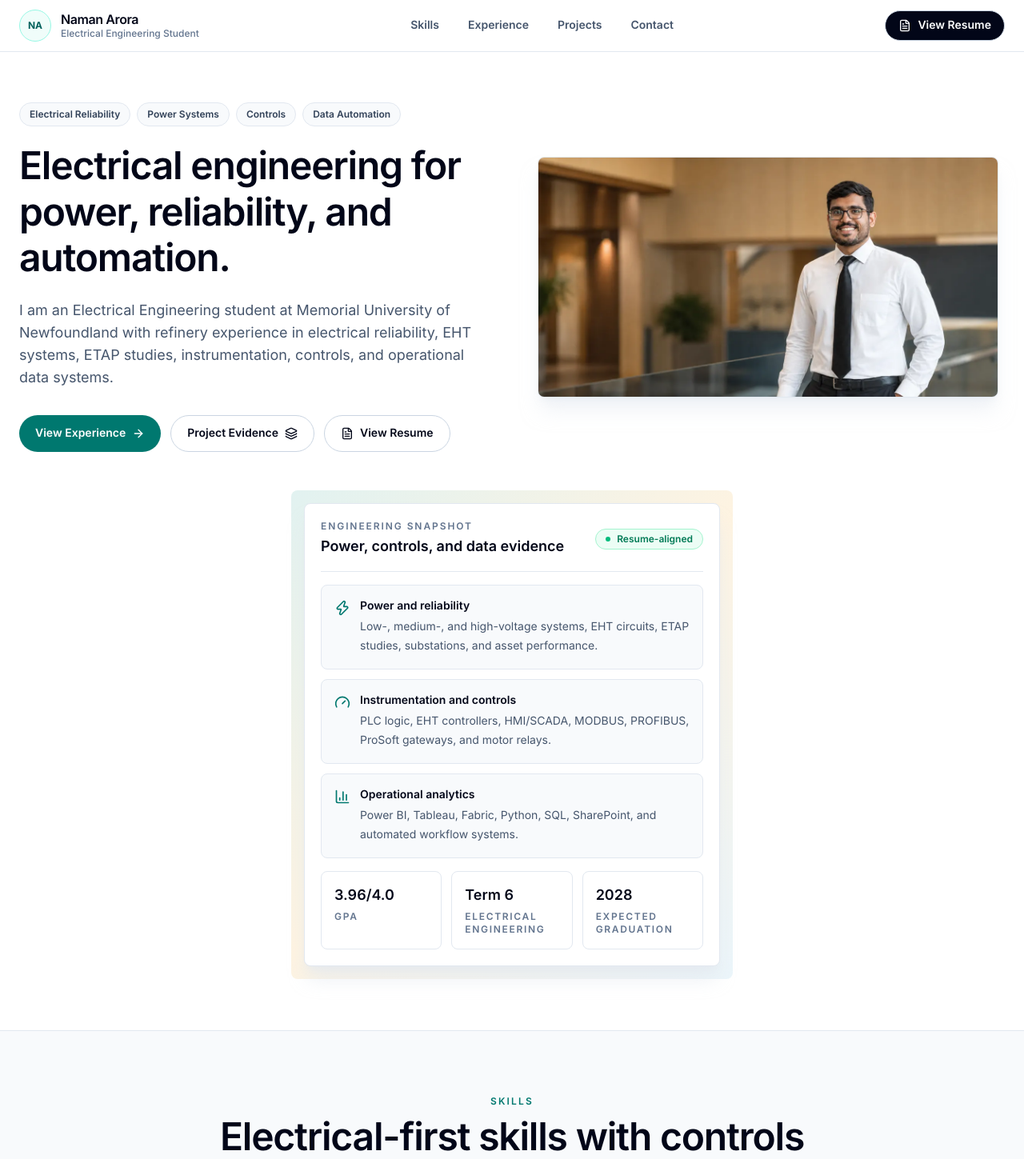
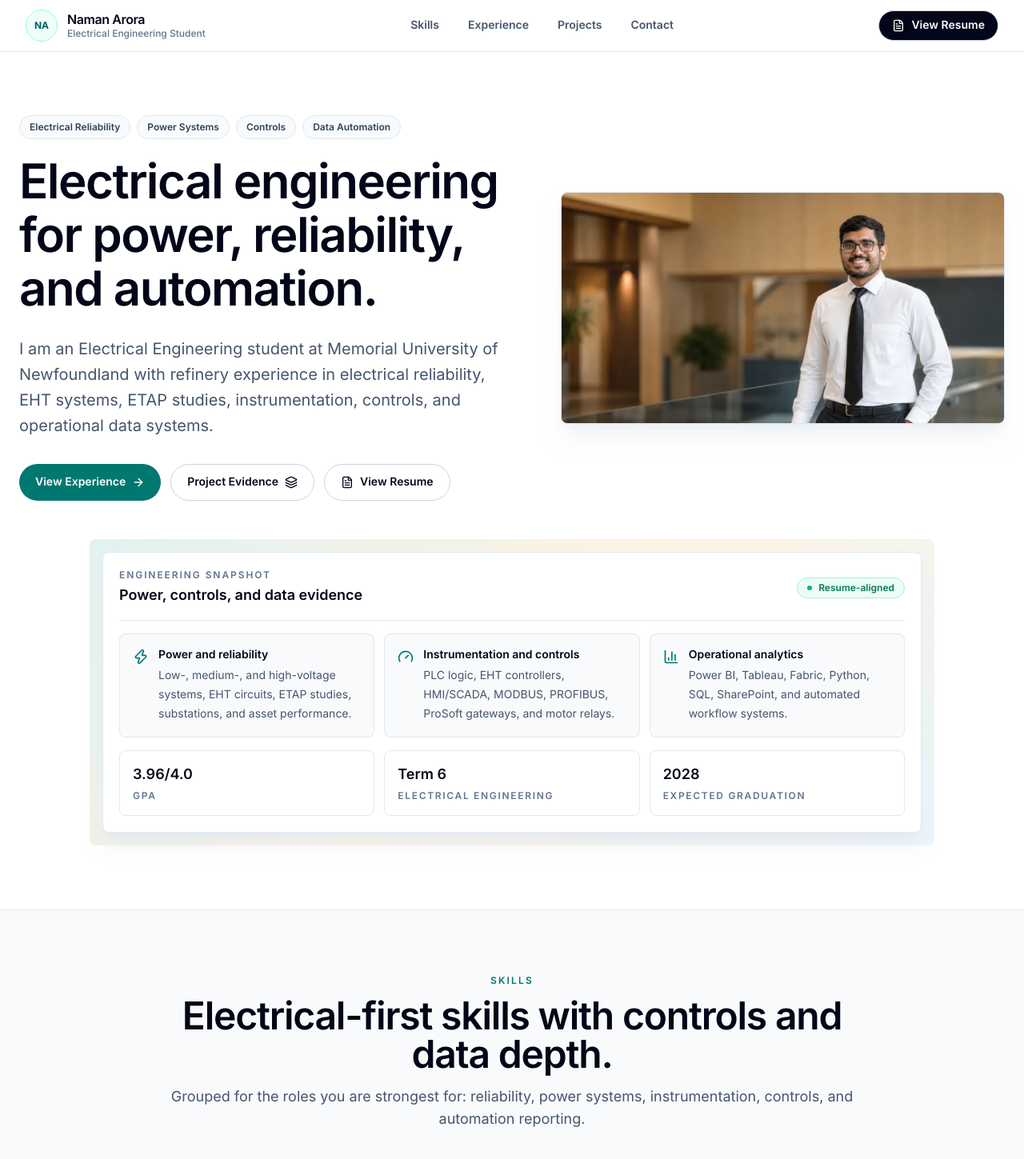
Before and after one commit to naman8857/naman8857.github.io, a Next.js app: page / in a window 1280 px wide. Shown: the top 1449 px of the page at 80% size. Built offline with nearby package versions, Linux system fonts and the light colour scheme.

Commit message:
Improve desktop homepage layout

```diff
--- a/app/globals.css
+++ b/app/globals.css
@@ -66,3 +66,18 @@ body {
   background: rgba(20, 184, 166, 0.22);
   color: #020617;
 }
+
+
+
+/* Desktop readability polish: keeps the site from looking tiny on large monitors. */
+@media (min-width: 1536px) {
+  html {
+    font-size: 17px;
+  }
+}
+
+@media (min-width: 2100px) {
+  html {
+    font-size: 18px;
+  }
+}
--- a/app/page.tsx
+++ b/app/page.tsx
@@ -233,7 +233,7 @@ function SectionHeading({
   text: string;
 }) {
   return (
-    <motion.div {...fadeUp} className="mx-auto mb-10 max-w-3xl text-center md:mb-14">
+    <motion.div {...fadeUp} className="mx-auto mb-10 max-w-4xl text-center md:mb-14 xl:mb-16">
       <p className="mb-3 text-xs font-semibold uppercase tracking-[0.18em] text-teal-700">
         {eyebrow}
       </p>
@@ -297,7 +297,7 @@ function EvidencePanel() {
       initial={false}
       animate={{ opacity: 1, y: 0, scale: 1 }}
       transition={{ duration: 0.65, delay: 0.1, ease: 'easeOut' }}
-      className="relative mx-auto w-full max-w-[520px]"
+      className="relative mx-auto w-full max-w-5xl"
     >
       <div className="absolute -inset-4 rounded-lg bg-[linear-gradient(135deg,rgba(13,148,136,0.12),rgba(245,158,11,0.12),rgba(2,132,199,0.08))]" />
       <div className="relative rounded-lg border border-slate-200 bg-white p-4 shadow-xl shadow-slate-200/70 sm:p-5">
@@ -314,7 +314,7 @@ function EvidencePanel() {
           </div>
         </div>
 
-        <div className="grid gap-3">
+        <div className="grid gap-3 lg:grid-cols-3">
           {capabilities.map((item) => {
             const Icon = item.icon;
             return (
@@ -352,7 +352,7 @@ export default function Home() {
   return (
     <main className="min-h-screen overflow-x-hidden bg-white text-slate-950">
       <nav className="fixed left-0 right-0 top-0 z-50 border-b border-slate-200 bg-white/90 backdrop-blur-xl">
-        <div className="mx-auto flex h-16 w-full max-w-7xl items-center justify-between gap-3 px-4 sm:px-6">
+        <div className="mx-auto flex h-16 w-full max-w-[1500px] items-center justify-between gap-3 px-4 sm:px-6 lg:px-8">
           <a href="#home" className="min-w-0 text-sm sm:text-base" aria-label="Naman Arora home">
             <PremiumName compact />
           </a>
@@ -378,9 +378,9 @@ export default function Home() {
         </div>
       </nav>
 
-      <section id="home" className="px-5 pt-24 sm:px-6 md:pt-32">
-        <div className="mx-auto w-full max-w-7xl pb-12 md:pb-20">
-          <div className="grid w-full items-center gap-8 md:gap-12 lg:grid-cols-2">
+      <section id="home" className="px-5 pt-24 sm:px-6 md:pt-32 xl:pt-36">
+        <div className="mx-auto w-full max-w-[1500px] pb-12 md:pb-20 xl:pb-24">
+          <div className="grid w-full items-center gap-8 md:gap-12 lg:grid-cols-[1.05fr_0.95fr] xl:gap-16">
             <motion.div
               initial={false}
               animate={{ opacity: 1, y: 0 }}
@@ -397,10 +397,10 @@ export default function Home() {
                   </span>
                 ))}
               </div>
-              <h1 className="max-w-3xl text-[2rem] font-semibold leading-[1.2] tracking-tight text-slate-950 sm:text-3xl md:text-4xl lg:text-5xl">
+              <h1 className="max-w-4xl text-[2rem] font-semibold leading-[1.12] tracking-tight text-slate-950 sm:text-3xl md:text-4xl lg:text-5xl xl:text-6xl">
                 Electrical engineering for power, reliability, and automation.
               </h1>
-              <p className="mt-6 max-w-2xl text-base leading-7 text-slate-600 md:text-lg">
+              <p className="mt-6 max-w-3xl text-base leading-7 text-slate-600 md:text-lg xl:text-xl xl:leading-8">
                 I am an Electrical Engineering student at Memorial University of Newfoundland with refinery experience in electrical reliability, EHT systems, ETAP studies, instrumentation, controls, and operational data systems.
               </p>
               <div className="mt-8 flex w-full flex-col gap-3 sm:flex-row sm:flex-wrap">
@@ -434,7 +434,7 @@ export default function Home() {
               transition={{ duration: 0.65, delay: 0.2, ease: 'easeOut' }}
               className="flex justify-center"
             >
-              <div className="relative w-full max-w-xl overflow-hidden rounded-lg border border-slate-200 shadow-xl shadow-slate-200/50">
+              <div className="relative w-full max-w-2xl overflow-hidden rounded-lg border border-slate-200 shadow-xl shadow-slate-200/50">
                 <Image
                   src="/images/portfolio/headshot-new-horizontal.webp"
                   alt="Naman Arora professional headshot"
@@ -455,7 +455,7 @@ export default function Home() {
       </section>
 
       <section id="skills" className="border-y border-slate-200 bg-slate-50 px-4 py-12 sm:px-6 md:py-20">
-        <div className="mx-auto max-w-6xl">
+        <div className="mx-auto max-w-[1500px]">
           <SectionHeading
             eyebrow="Skills"
             title="Electrical-first skills with controls and data depth."
@@ -485,14 +485,14 @@ export default function Home() {
       </section>
 
       <section id="experience" className="px-4 py-12 sm:px-6 md:py-20">
-        <div className="mx-auto max-w-6xl">
+        <div className="mx-auto max-w-[1500px]">
           <SectionHeading
             eyebrow="Experience"
             title="Professional experience built around industrial systems."
             text="The timeline now highlights the refinery, reliability, power, controls, and process automation work that best matches electrical engineering roles."
           />
 
-          <div className="relative mx-auto max-w-5xl">
+          <div className="relative mx-auto max-w-6xl">
             <div className="absolute bottom-8 left-4 top-8 hidden w-px bg-gradient-to-b from-teal-500 via-slate-300 to-transparent md:block" />
             <div className="space-y-5">
               {experience.map((role) => (
@@ -534,7 +534,7 @@ export default function Home() {
       </section>
 
       <section id="projects" className="border-y border-slate-200 bg-slate-50 px-4 py-12 sm:px-6 md:py-20">
-        <div className="mx-auto max-w-7xl">
+        <div className="mx-auto max-w-[1500px]">
           <SectionHeading
             eyebrow="Projects"
             title="Engineering proof, not just project screenshots."
@@ -552,7 +552,7 @@ export default function Home() {
       </section>
 
       <section className="px-4 py-12 sm:px-6 md:py-20">
-        <div className="mx-auto max-w-6xl">
+        <div className="mx-auto max-w-[1500px]">
           <SectionHeading
             eyebrow="Role fit"
             title="Aligned to practical electrical engineering screens."
@@ -578,7 +578,7 @@ export default function Home() {
       </section>
 
       <section className="border-y border-slate-200 bg-slate-50 px-4 py-12 sm:px-6 md:py-20">
-        <div className="mx-auto max-w-6xl">
+        <div className="mx-auto max-w-[1500px]">
           <SectionHeading
             eyebrow="Why hire me"
             title="A practical engineer who connects systems to outcomes."
@@ -600,7 +600,7 @@ export default function Home() {
       </section>
 
       <section id="contact" className="px-4 py-12 sm:px-6 md:py-24">
-        <motion.div {...fadeUp} className="mx-auto max-w-4xl rounded-lg border border-slate-200 bg-white p-6 text-center shadow-xl shadow-slate-200/80 md:p-10">
+        <motion.div {...fadeUp} className="mx-auto max-w-5xl rounded-lg border border-slate-200 bg-white p-6 text-center shadow-xl shadow-slate-200/80 md:p-10 xl:p-12">
           <Building2 className="mx-auto mb-5 h-8 w-8 text-teal-700" />
           <h2 className="text-3xl font-semibold tracking-tight text-slate-950 md:text-5xl">
             Open to practical electrical engineering work.
@@ -635,7 +635,7 @@ export default function Home() {
       </section>
 
       <footer className="border-t border-slate-200 px-6 py-8">
-        <div className="mx-auto flex max-w-7xl flex-col gap-3 text-sm text-slate-500 sm:flex-row sm:items-center sm:justify-between">
+        <div className="mx-auto flex max-w-[1500px] flex-col gap-3 text-sm text-slate-500 sm:flex-row sm:items-center sm:justify-between">
           <p>&copy; 2026 Naman Arora. All rights reserved.</p>
           <div className="flex items-center gap-2">
             <PanelsTopLeft className="h-4 w-4" />
```
